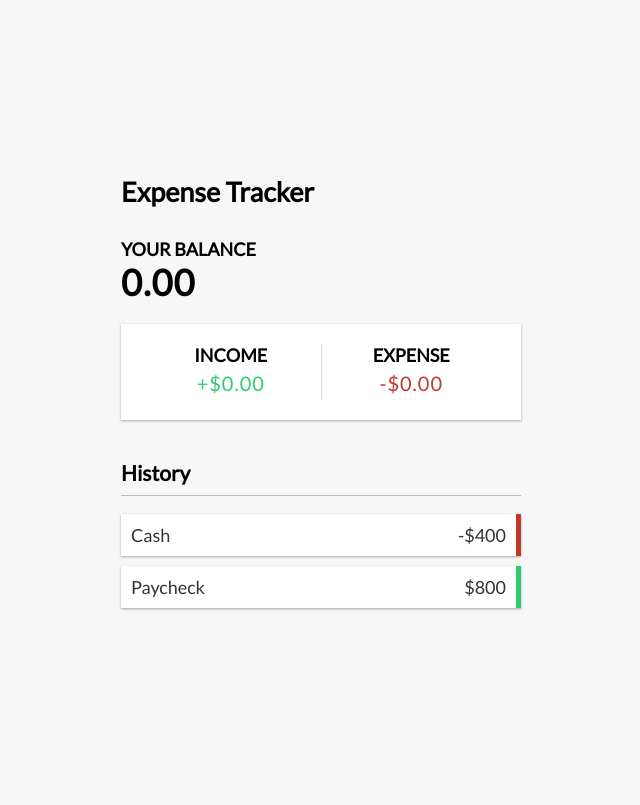
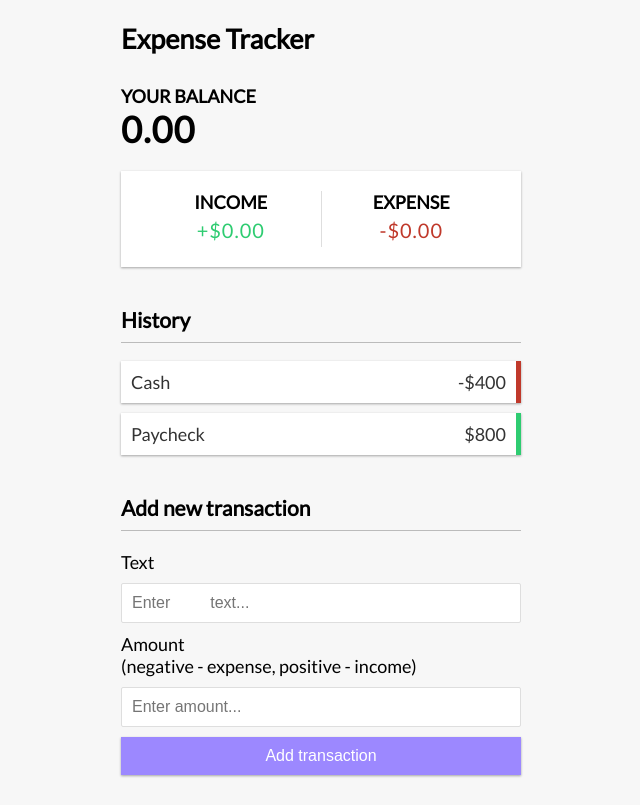
Before and after one commit to JoaoGomesDev32/financialControl, a Vue app: page / in a window 1280 px wide. Shown: the whole page, without its empty margins (319-959 px from the left). Built offline with nearby package versions, Linux system fonts and the light colour scheme.

Commit message:
:rocket:
deploy addtransation component

```diff
--- a/src/App.vue
+++ b/src/App.vue
@@ -4,6 +4,7 @@
         <Balance />
         <IncomeExpenses />
         <TransactionList />
+        <AddTransaction />
     </div>
 </template>
 
@@ -12,6 +13,7 @@ import Header from './components/Header.vue';
 import Balance from './components/Balance.vue';
 import IncomeExpenses from './components/IncomeExpenses.vue';
 import TransactionList from './components/TransactionList.vue';
+import AddTransaction from './components/AddTransaction.vue';
 
 export default {
     components: {
@@ -19,6 +21,7 @@ export default {
         Balance,
         IncomeExpenses,
         TransactionList,
+        AddTransaction,
     }
 }
 </script>
--- a/src/components/AddTransaction.vue
+++ b/src/components/AddTransaction.vue
@@ -0,0 +1,22 @@
+<template>
+    <h3>Add new transaction</h3>
+    <form id="form">
+      <div class="form-control">
+        <label for="text">Text</label>
+        <input type="text" id="text" placeholder="Enter
+        text..." />
+      </div>
+      <div class="form-control">
+        <label for="amount"
+          >Amount <br />
+          (negative - expense, positive - income)</label
+        >
+        <input
+          type="number"
+          id="amount"
+          placeholder="Enter amount..."
+        />
+      </div>
+      <button class="btn">Add transaction</button>
+    </form>
+  </template>
```
